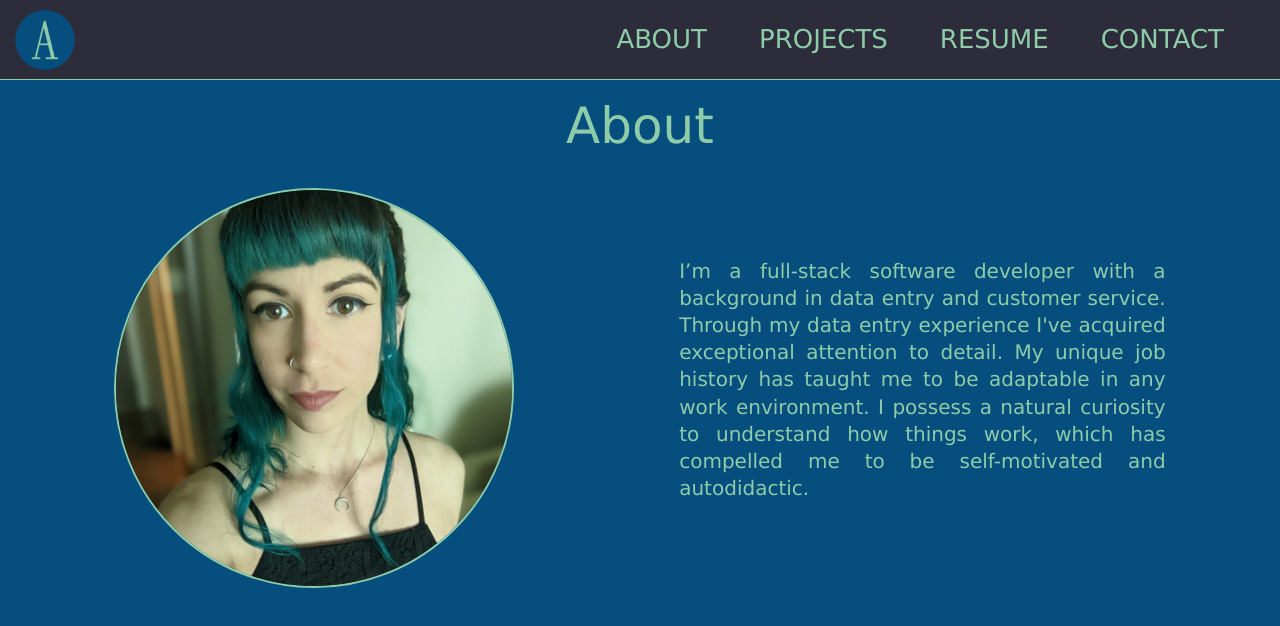
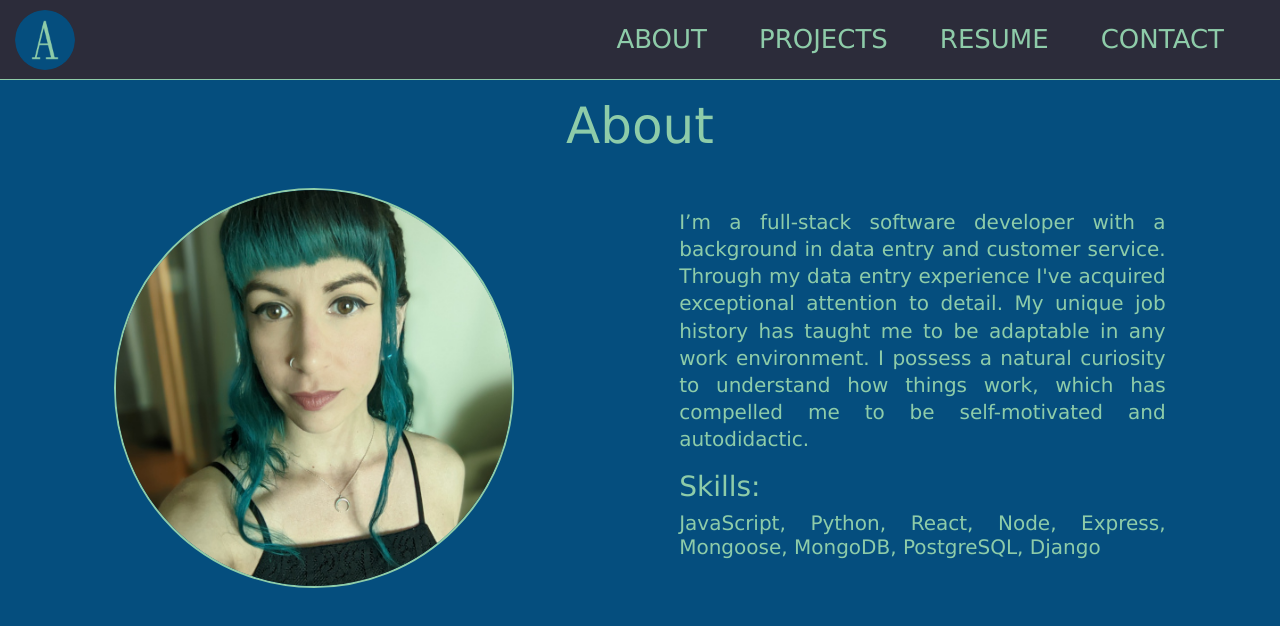
Before and after one commit to cactuspie23/portfolio-react, a React (Create React App) app: page /about in a window 1280 px wide. Shown: the top 626 px of the page. Built offline with nearby package versions, Linux system fonts and the light colour scheme; a web font is replaced by a local one.

Commit message:
update about

```diff
--- a/src/pages/About/About.jsx
+++ b/src/pages/About/About.jsx
@@ -8,6 +8,8 @@ const About = () => {
         <img src='images/profile2.jpg' alt='Alyssa' />
         <div>
           <p>I’m a full-stack software developer with a background in data entry and customer service. Through my data entry experience I've acquired exceptional attention to detail. My unique job history has taught me to be adaptable in any work environment. I possess a natural curiosity to understand how things work, which has compelled me to be self-motivated and autodidactic.</p>
+          <h3>Skills:</h3>
+          <h5>JavaScript, Python, React, Node, Express, Mongoose, MongoDB, PostgreSQL, Django</h5>
         </div>
       </div>
     </>
```
